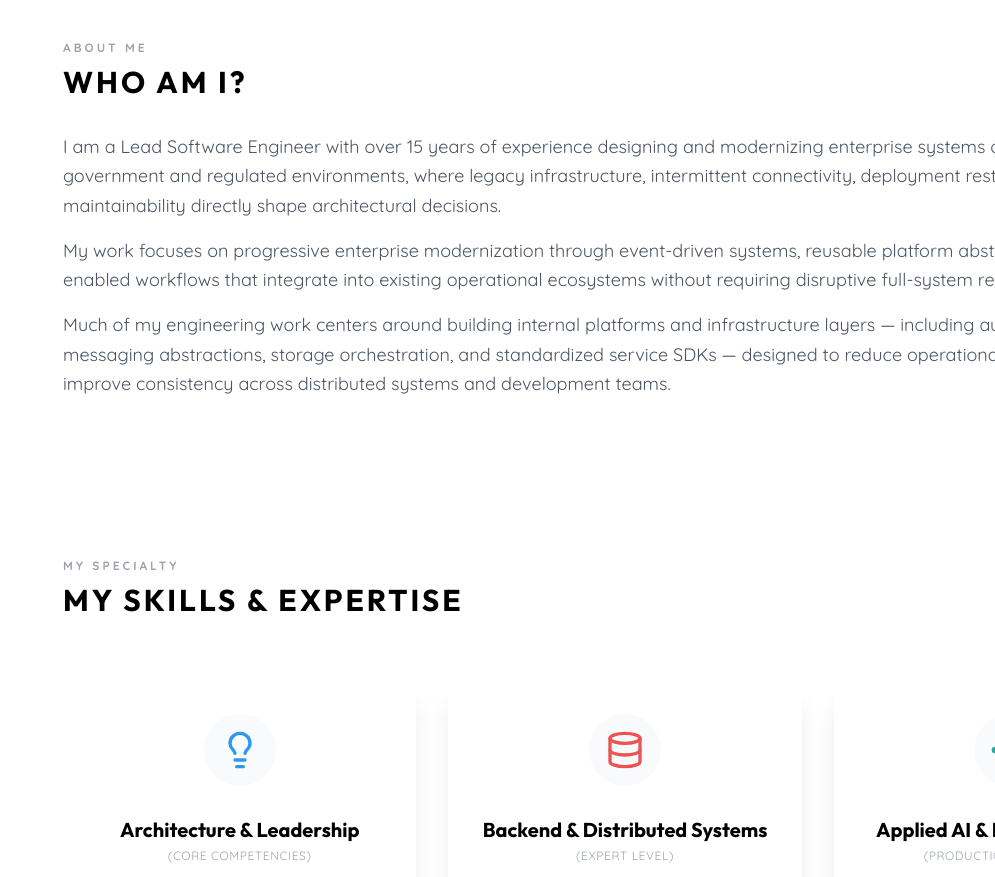
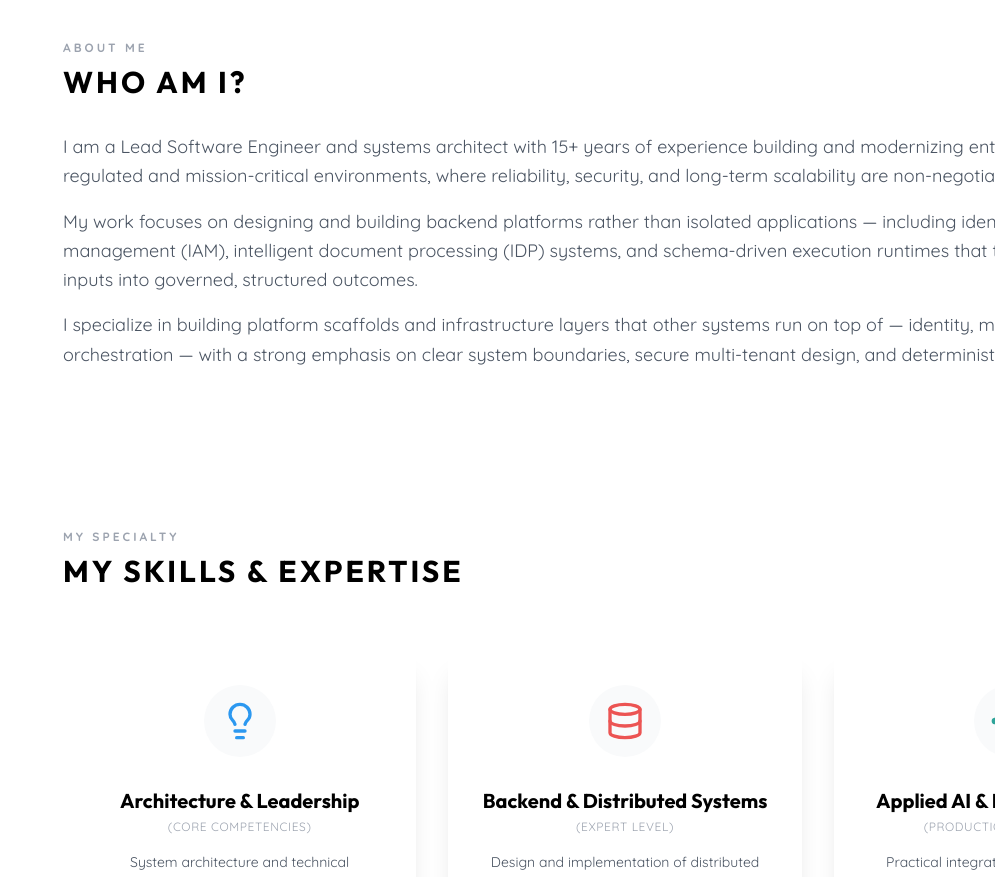
Before and after one commit to tantanjay/portfolio, a React (Vite) app: page / in a window 1280 px wide. Shown: the part 840-1717 px from the top of the page, without its empty margins (285-1280 px from the left). Built offline with nearby package versions, Linux system fonts and the light colour scheme.

Commit message:
Revise about section for clarity and focus

```diff
--- a/src/data/portfolio.ts
+++ b/src/data/portfolio.ts
@@ -14,9 +14,9 @@ export const personalInfo = {
 export const about = {
     heading: "Who Am I?",
     text: [
-        "I am a Lead Software Engineer with over 15 years of experience designing and modernizing enterprise systems operating in government and regulated environments, where legacy infrastructure, intermittent connectivity, deployment restrictions, and long-term maintainability directly shape architectural decisions.",
-        "My work focuses on progressive enterprise modernization through event-driven systems, reusable platform abstractions, and AI-enabled workflows that integrate into existing operational ecosystems without requiring disruptive full-system rewrites.",
-        "Much of my engineering work centers around building internal platforms and infrastructure layers — including authentication systems, messaging abstractions, storage orchestration, and standardized service SDKs — designed to reduce operational complexity and improve consistency across distributed systems and development teams."
+        "I am a Lead Software Engineer and systems architect with 15+ years of experience building and modernizing enterprise platforms in regulated and mission-critical environments, where reliability, security, and long-term scalability are non-negotiable.",
+        "My work focuses on designing and building backend platforms rather than isolated applications — including identity and access management (IAM), intelligent document processing (IDP) systems, and schema-driven execution runtimes that turn unstructured inputs into governed, structured outcomes.",
+        "I specialize in building platform scaffolds and infrastructure layers that other systems run on top of — identity, messaging, storage, and orchestration — with a strong emphasis on clear system boundaries, secure multi-tenant design, and deterministic runtime behavior."
     ]
 };
 
```
